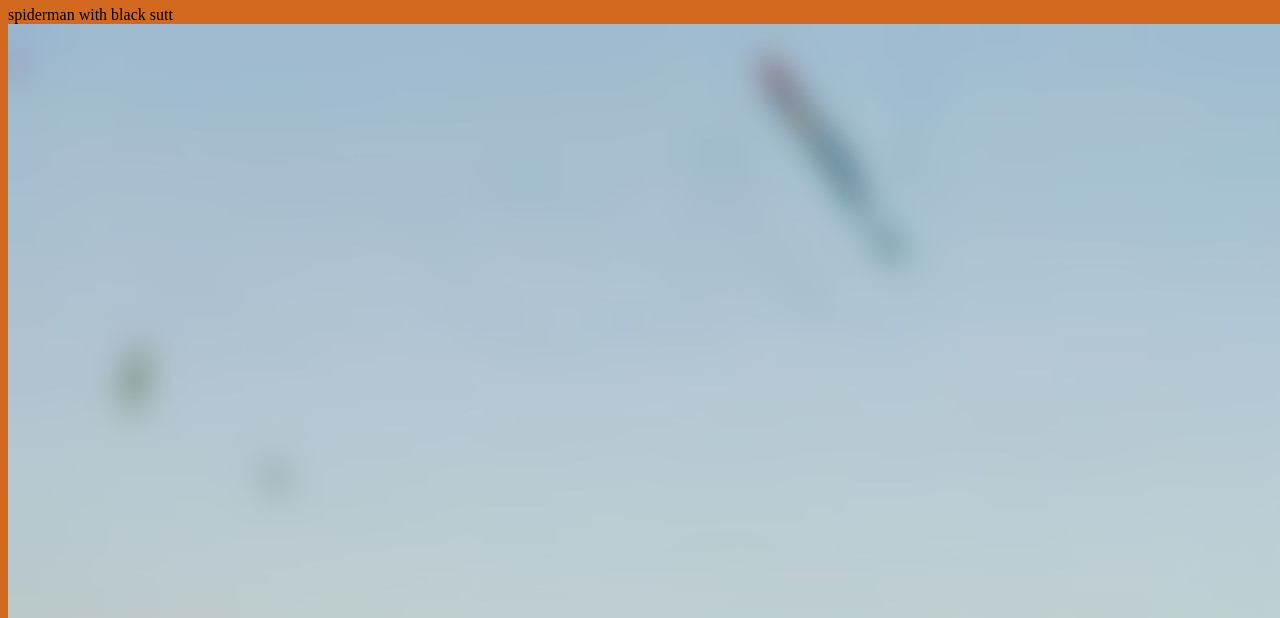
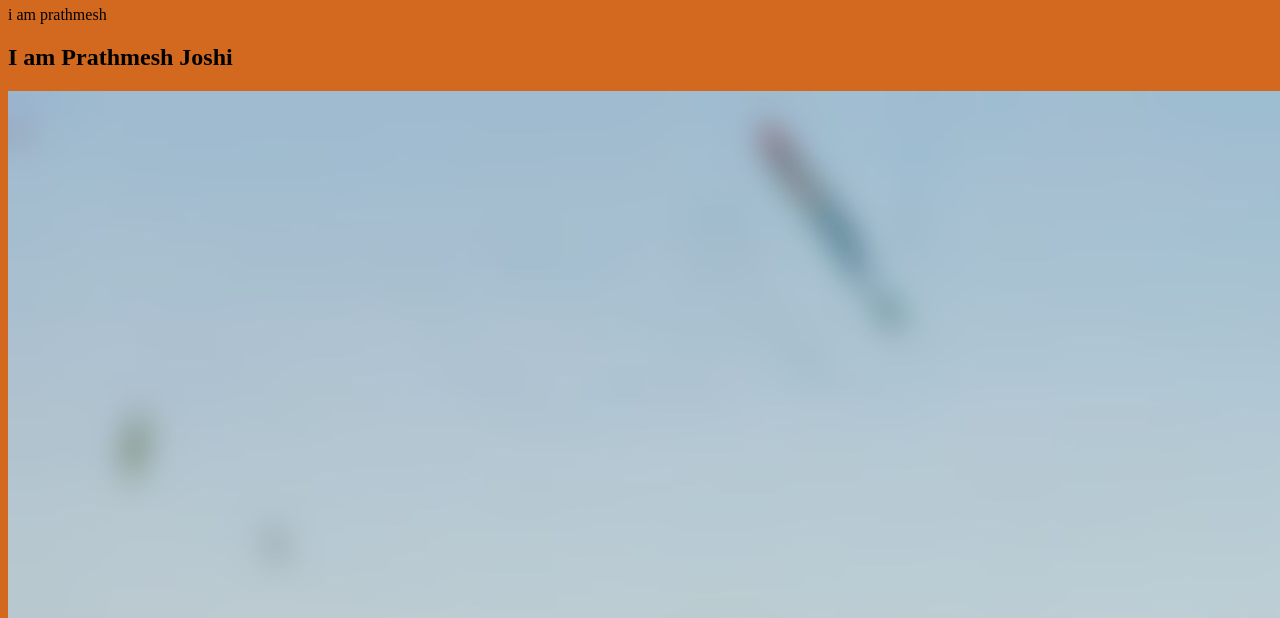
Before and after one commit to Prathmesh0999/index-website, a plain HTML site: page hello.html in a window 1280 px wide. Shown: the part 482-1100 px from the top of the page. Drawn offline with Linux system fonts and the light colour scheme.

Commit message:
Update hello.html

```diff
--- a/hello.html
+++ b/hello.html
@@ -13,7 +13,8 @@
     <style>body{background-color:chocolate;}</style>
     <img src="OIP.jpeg">
     <h1>hi this the car which is worlds luxry cars in the world.</h1>
-    <div class="green">spiderman with black sutt</div>
+    <div class="green">i am prathmesh</div>
+    <h2>I am Prathmesh Joshi </h2>
     <img src="p.j.jpg">
 
 
```
